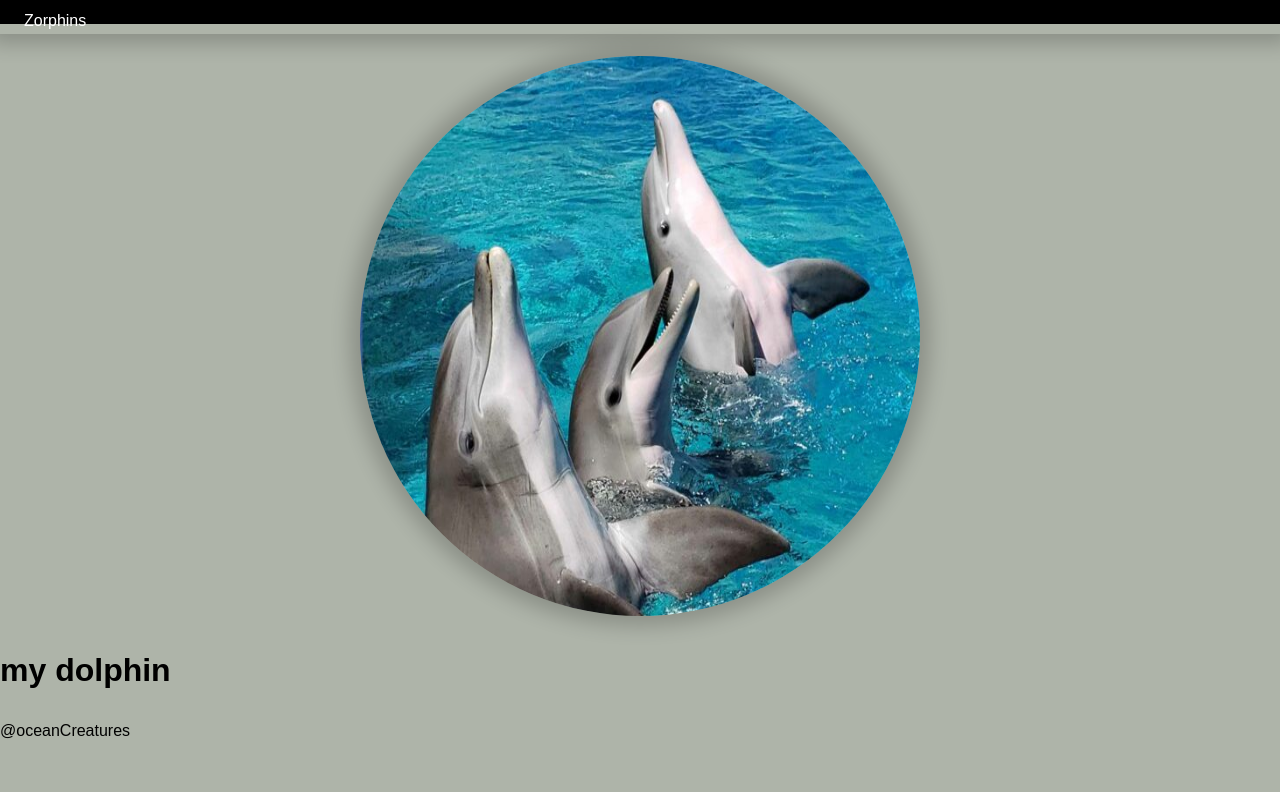
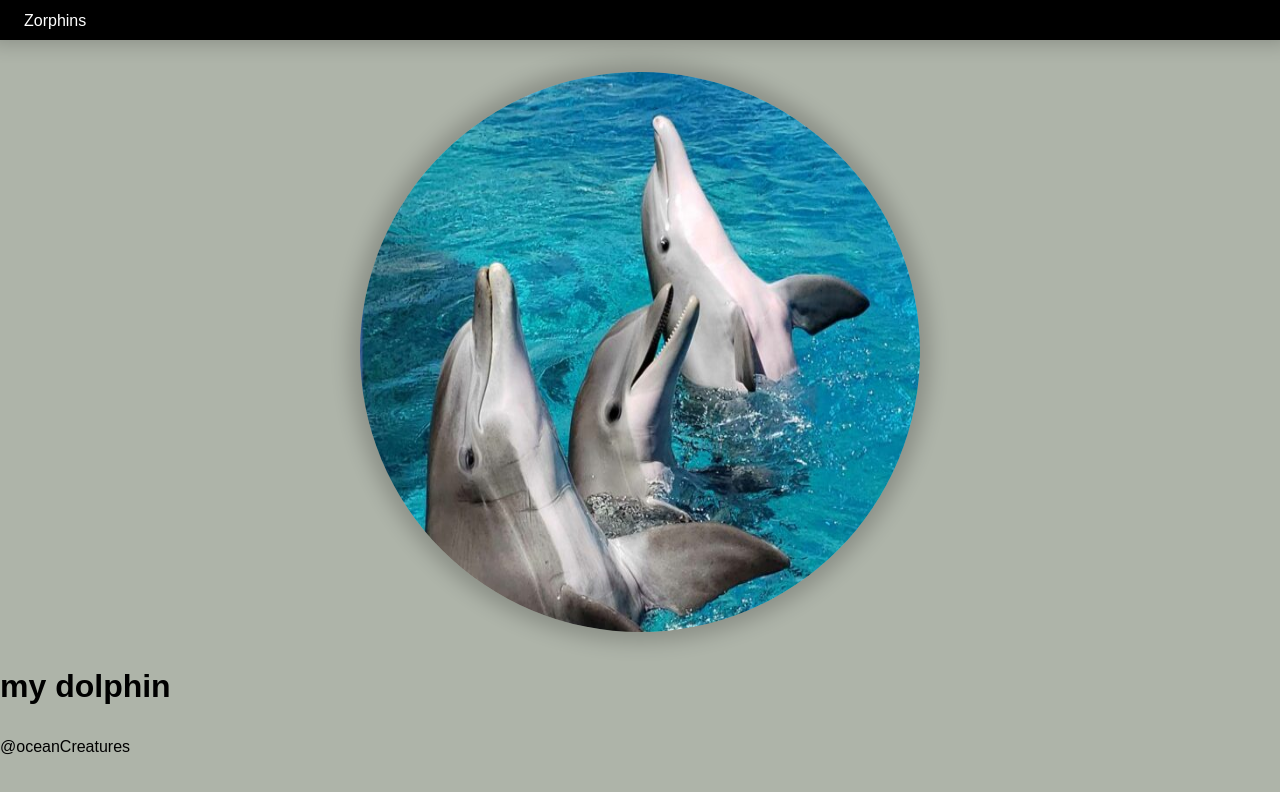
Before and after one commit to tuankthai/my_pet_project, a plain HTML site: page index.html in a window 1280 px wide. Drawn offline with Linux system fonts and the light colour scheme.

Commit message:
change nav height

```diff
--- a/style.css
+++ b/style.css
@@ -14,7 +14,7 @@ body{
 
 nav{
     background-color: black;
-    height: 1.5em;
+    height: 2.5em;
 }
 
 img{
```
